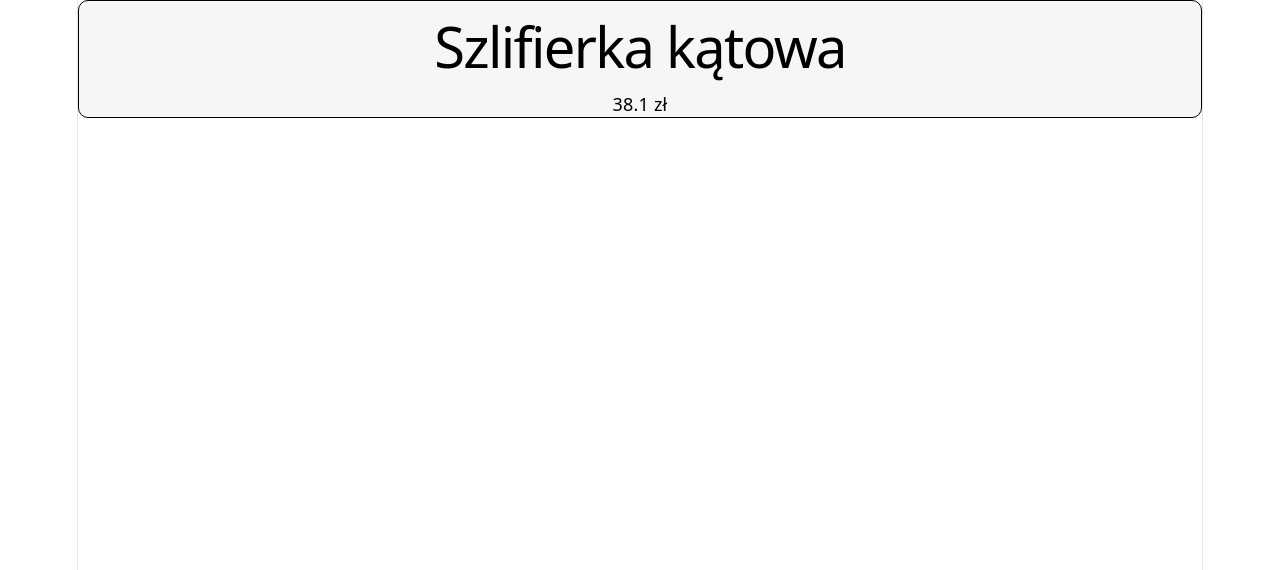
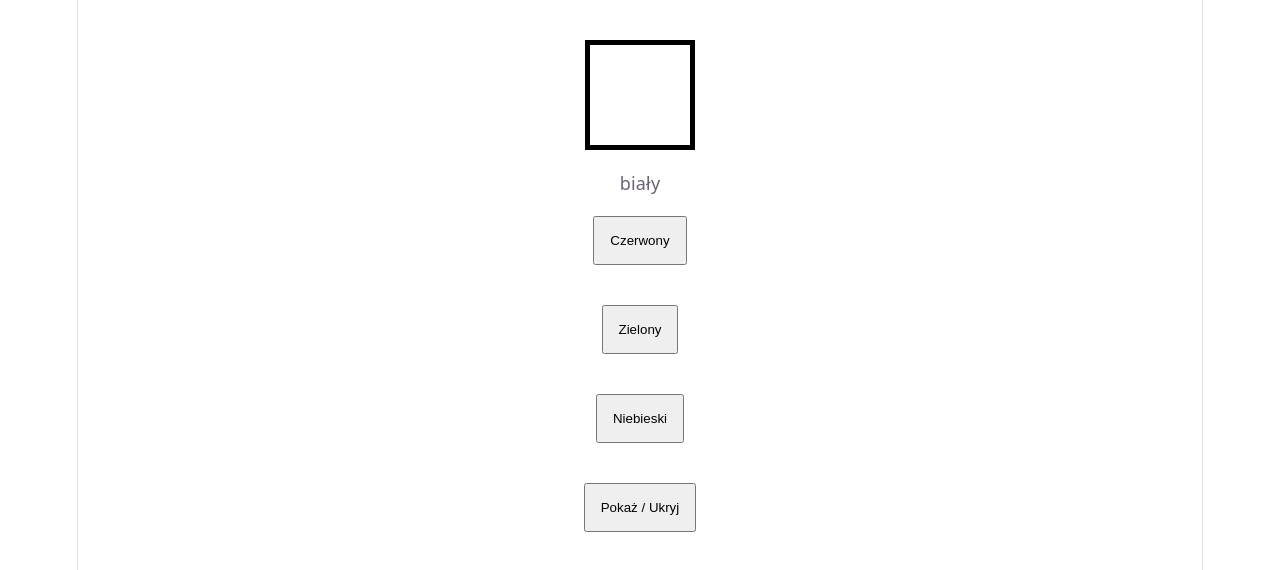
Before and after one commit to Jakl0/ZadaniaReact, a React (Vite) app: page / in a window 1280 px wide. Shown: the top 570 px of the page. Built offline with nearby package versions, Linux system fonts and the light colour scheme.

Commit message:
dodanie zadan

```diff
--- a/src/App.jsx
+++ b/src/App.jsx
@@ -4,13 +4,15 @@ import reactLogo from './assets/react.svg'
 import viteLogo from './assets/vite.svg'
 import './App.css'
 import KartaProduktu from './assets/components/KartaProduktu.jsx'
+import Galeria from './assets/components/galeria/Galeria.jsx'
+import WyborKoloru from './assets/components/kolor/WyborKoloru.jsx'
 
 function App() {
 
 
   return (
     <>
-      <KartaProduktu/>
+      <WyborKoloru/>
     </>
   )
 }
--- /dev/null
+++ b/src/assets/components/galeria/Galeria.css
@@ -0,0 +1,19 @@
+.galeriacontainer{
+    display :flex;
+    justify-content: space-around;
+    flex-wrap: wrap;
+    flex-direction: row;
+    padding: 20px;
+    row-gap: 10px;
+
+}
+.imageCard{
+    height: auto;
+    width: 100px;
+    background-color: antiquewhite;
+    color: black;
+    padding: 15px;
+}
+.imageCard h2{
+    color: black;
+}
--- /dev/null
+++ b/src/assets/components/galeria/Galeria.jsx
@@ -0,0 +1,19 @@
+import React from "react";
+import KartaZdjecia from "./KartaZdjecia";
+import './Galeria.css';
+import logo from './Apple_logo_black.svg'
+
+const Galeria = () =>{
+
+    return(
+        <div className="galeriacontainer">
+            <KartaZdjecia liczbapolubien={203} tytul="zdjecie1" url={logo} />
+            <KartaZdjecia liczbapolubien={23} tytul="zdjecie2" url={logo}/>
+            <KartaZdjecia liczbapolubien={403} tytul="zdjecie3" url={logo}/>
+            <KartaZdjecia liczbapolubien={100} tytul="zdjecie4" url={logo}/>
+            <KartaZdjecia liczbapolubien={4394309}  url={logo}/>
+        </div>
+    );
+
+}
+export default Galeria;
--- /dev/null
+++ b/src/assets/components/galeria/KartaZdjecia.jsx
@@ -0,0 +1,13 @@
+import React from "react";
+import './Galeria.css'
+
+const KartaZdjecia = ({tytul="brak tytułu",url,liczbapolubien}) =>{
+    return(
+        <div className="imageCard">
+            <h2>{tytul}</h2>
+            <img src={url} height={100}/>
+            {liczbapolubien> 100?<i><b>Popularne</b></i> : ""}
+        </div>
+    );
+}
+export default KartaZdjecia;
--- /dev/null
+++ b/src/assets/components/kolor/WyborKoloru.css
@@ -0,0 +1,32 @@
+.biały,.czerwony,.niebieski,.zielony{
+    height: 100px;
+    width: 100px;
+    border: 5px solid black;
+    margin: 20px;
+
+}
+.biały{
+background-color: white;
+}
+.czerwony{
+    background-color: red;
+}
+.zielony{
+    background-color: green;
+}
+.niebieski{
+    background-color: blue;
+}
+button{
+    margin: 20px;
+    padding: 15px;
+}
+.main{
+    display: FLEX;
+    justify-content: center;
+    align-items: center;
+    flex-direction: column;
+    padding: 20px;
+    flex-wrap: wrap;
+
+}
--- /dev/null
+++ b/src/assets/components/kolor/WyborKoloru.jsx
@@ -0,0 +1,24 @@
+import { useState } from "react";
+import './WyborKoloru.css'
+
+const WyborKoloru = () => {
+
+    const [aktualnyKolor,setKolor] = useState("biały");
+    const [pokazac,setPokazac] = useState(true);
+
+    return(
+        <div className="main">
+
+            <div className={aktualnyKolor}/>
+
+            <p>{pokazac? aktualnyKolor : ''}</p>
+
+            <button onClick={() => setKolor("czerwony")}>Czerwony</button>
+            <button onClick={() => setKolor("zielony")}>Zielony</button>
+            <button onClick={() => setKolor("niebieski")}>Niebieski</button>
+
+            <button onClick={()=>setPokazac(!pokazac)} >Pokaż / Ukryj</button>
+        </div>
+    );
+}
+export default WyborKoloru;
```
Also changed, not shown: src/assets/components/galeria/Apple_logo_black.svg (added).
